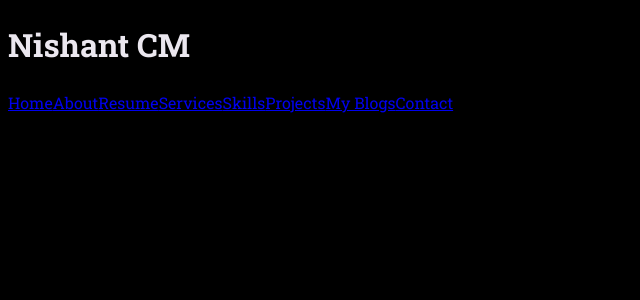
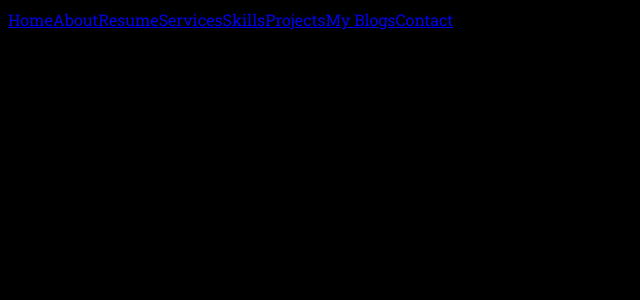
Before and after one commit to nishantcm/myportfolio, a React (Create React App) app: page / in a window 1280 px wide. Shown: the top 300 px of the page, without its empty margins (0-640 px from the left). Built offline with nearby package versions, Linux system fonts and the light colour scheme; a web font is replaced by a local one.

Commit message:
Update the file

```diff
--- a/src/App.jsx
+++ b/src/App.jsx
@@ -8,7 +8,6 @@ function App () {
     return (
         <main>
             <div>
-                <h1>Nishant CM</h1>
                 <div>
                     <Header />
                 </div>
```
